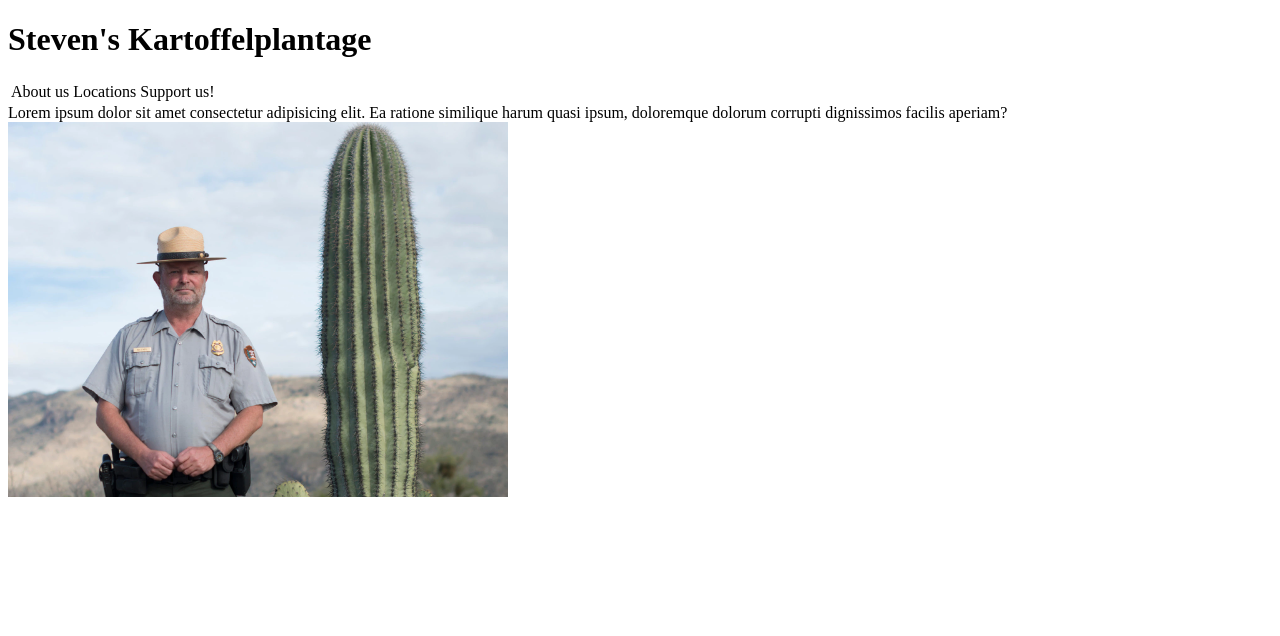
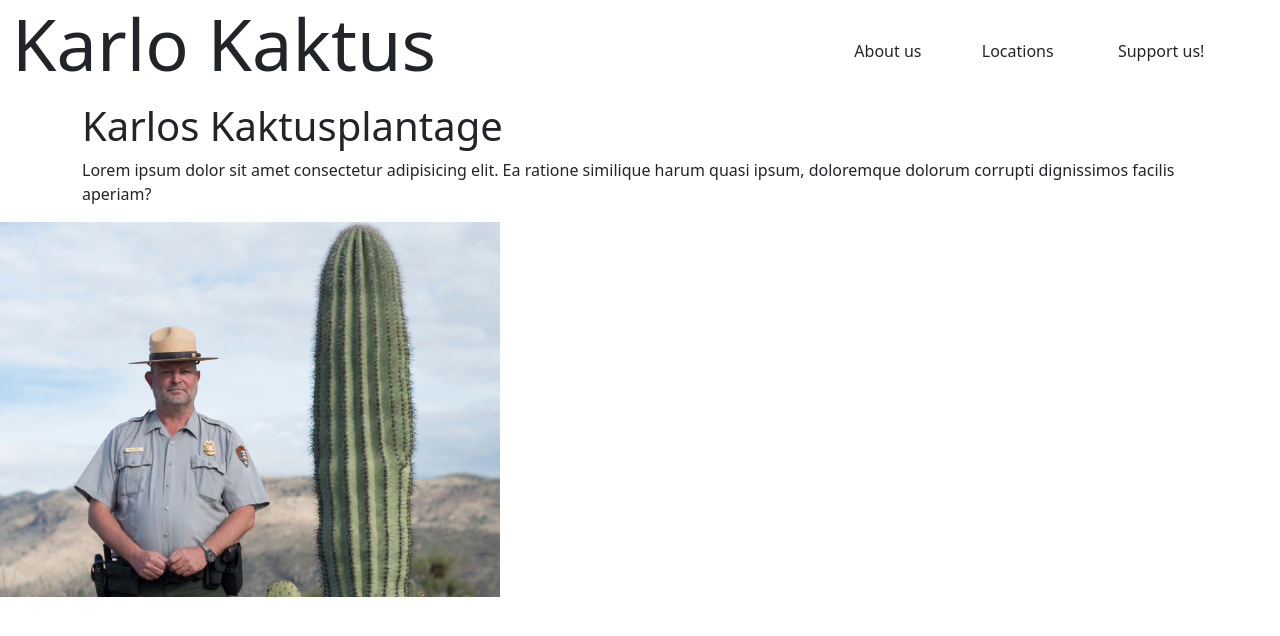
Before and after one commit to FranzSteven/PopUp, a plain HTML site: page index.html in a window 1280 px wide. Drawn offline with nearby package versions, Linux system fonts and the light colour scheme.

Commit message:
added bootstrap

```diff
--- a/index.html
+++ b/index.html
@@ -1,16 +1,21 @@
 <!DOCTYPE html>
 <html lang="en">
+
 <head>
     <meta charset="UTF-8">
     <meta http-equiv="X-UA-Compatible" content="IE=edge">
     <meta name="viewport" content="width=device-width, initial-scale=1.0">
+    <link href="https://cdn.jsdelivr.net/npm/bootstrap@5.3.0-alpha1/dist/css/bootstrap.min.css" rel="stylesheet"
+        integrity="sha384-GLhlTQ8iRABdZLl6O3oVMWSktQOp6b7In1Zl3/Jr59b6EGGoI1aFkw7cmDA6j6gD" crossorigin="anonymous">
     <script src="script.js"></script>
     <title>Steven's Kartoffel Plantage</title>
 </head>
+
 <body>
-    <h1>Steven's Kartoffelplantage</h1>
-    <div id="nav-container">
-        <table id="nav-bar" >
+    <div class="container-fluid" id="top-bar">
+        <div class="row justify-content-start">
+            <p class="display-2 col" >Karlo Kaktus</p>
+            <table class="col-4" id="nav-bar">
                 <tr id="nav-row">
                     <td>About us</td>
                     <td>Locations</td>
@@ -18,11 +23,20 @@
                 </tr>
             </table>
         </div>
-    <div id="intro">
-        Lorem ipsum dolor sit amet consectetur adipisicing elit. Ea ratione similique harum quasi ipsum, doloremque dolorum corrupti dignissimos facilis aperiam?
+    </div>
+
+
+    <div id="header" class="container">
+        <p id="article-title" class="h1">Karlos Kaktusplantage</p>
+        <p id="introduction">
+            Lorem ipsum dolor sit amet consectetur adipisicing elit. Ea ratione similique harum quasi ipsum, doloremque
+            dolorum corrupti dignissimos facilis aperiam?
+        </p>
     </div>
     <div id="samplepics">
-        <img id="image1" onmouseup="weg()" src="img/TM-kaktus-cop-mann-neben-kaktus-blake-gordon.jpg" width="500px"alt="" srcset="">
+        <img id="image1" onmouseup="weg()" src="img/TM-kaktus-cop-mann-neben-kaktus-blake-gordon.jpg" width="500px"
+            alt="" srcset="">
     </div>
 </body>
+
 </html>
```
Lines whose indentation alone changed are shown as unchanged.
